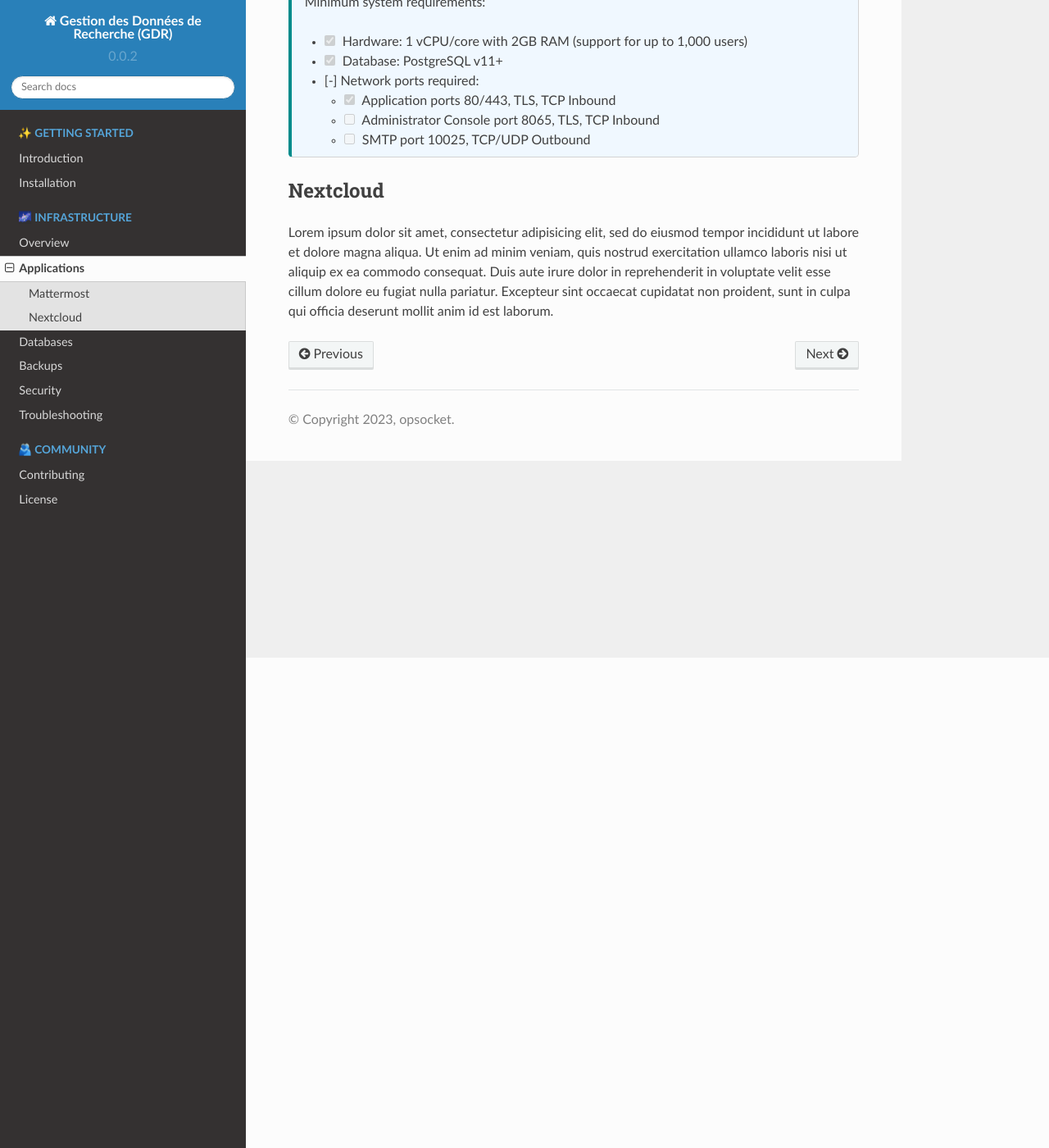
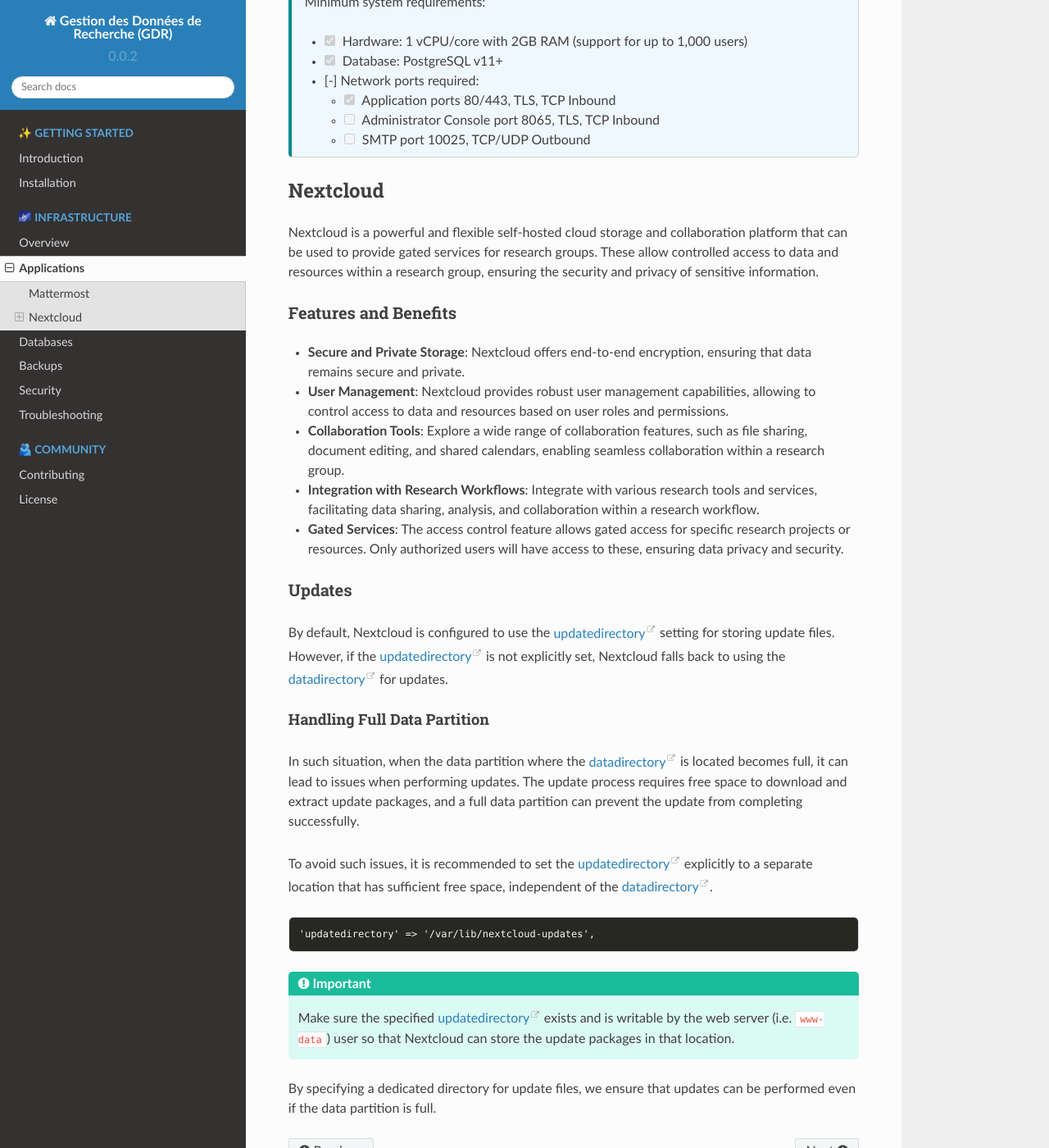
Before and after one commit to calculquebec/infra-gdr, a Sphinx documentation site: the page built from docs/infra/apps.md, in a window 1280 px wide and 1400 px high, scrolled down 598 px. Shown: the whole window at 82% size. Built offline with Sphinx 7.4.7 and the Read the Docs theme 2.0.0, drawn with Linux system fonts in a browser that asks for light colours.

Commit message:
✨ update provision and documentation for nextcloud `updatedirectory`

````diff
--- a/docs/infra/apps.md
+++ b/docs/infra/apps.md
@@ -29,9 +29,37 @@ https://github.com/mattermost/docs/blob/master/source/install/installing-matterm
 
 ## Nextcloud
 
-Lorem ipsum dolor sit amet, consectetur adipisicing elit, sed do eiusmod
-tempor incididunt ut labore et dolore magna aliqua. Ut enim ad minim veniam,
-quis nostrud exercitation ullamco laboris nisi ut aliquip ex ea commodo
-consequat. Duis aute irure dolor in reprehenderit in voluptate velit esse
-cillum dolore eu fugiat nulla pariatur. Excepteur sint occaecat cupidatat non
-proident, sunt in culpa qui officia deserunt mollit anim id est laborum.
+Nextcloud is a powerful and flexible self-hosted cloud storage and collaboration platform that can be used to provide gated services for research groups. These allow controlled access to data and resources within a research group, ensuring the security and privacy of sensitive information.
+
+### Features and Benefits
+
+- **Secure and Private Storage**: Nextcloud offers end-to-end encryption, ensuring that data remains secure and private.
+- **User Management**: Nextcloud provides robust user management capabilities, allowing to control access to data and resources based on user roles and permissions.
+- **Collaboration Tools**: Explore a wide range of collaboration features, such as file sharing, document editing, and shared calendars, enabling seamless collaboration within a research group.
+- **Integration with Research Workflows**: Integrate with various research tools and services, facilitating data sharing, analysis, and collaboration within a research workflow.
+- **Gated Services**: The access control feature allows gated access for specific research projects or resources. Only authorized users will have access to these, ensuring data privacy and security.
+
+### Updates
+
+By default, Nextcloud is configured to use the [updatedirectory][#updatedirectory] setting for storing update files. However, if the [updatedirectory][#updatedirectory] is not explicitly set, Nextcloud falls back to using the [datadirectory][#datadirectory] for updates.
+
+#### Handling Full Data Partition
+
+In such situation, when the data partition where the [datadirectory][#datadirectory] is located becomes full, it can lead to issues when performing updates. The update process requires free space to download and extract update packages, and a full data partition can prevent the update from completing successfully.
+
+To avoid such issues, it is recommended to set the [updatedirectory][#updatedirectory] explicitly to a separate location that has sufficient free space, independent of the [datadirectory][#datadirectory].
+
+```php
+'updatedirectory' => '/var/lib/nextcloud-updates',
+```
+
+```{important}
+Make sure the specified [updatedirectory][#updatedirectory] exists and is writable by the web server (i.e. `www-data`) user so that Nextcloud can store the update packages in that location.
+```
+
+By specifying a dedicated directory for update files, we ensure that updates can be performed even if the data partition is full.
+
+
+
+[#updatedirectory]: https://docs.nextcloud.com/server/latest/admin_manual/configuration_server/config_sample_php_parameters.html#updatedirectory
+[#datadirectory]: https://docs.nextcloud.com/server/latest/admin_manual/configuration_server/config_sample_php_parameters.html#datadirectory
````
Also changed, not shown: 2 other files.
